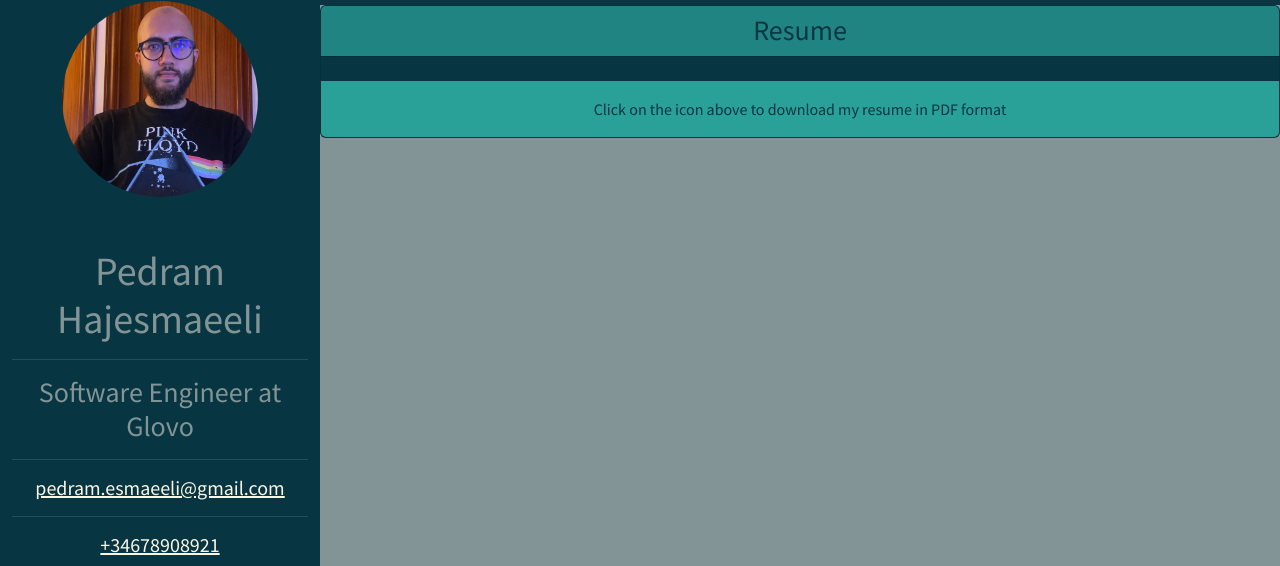
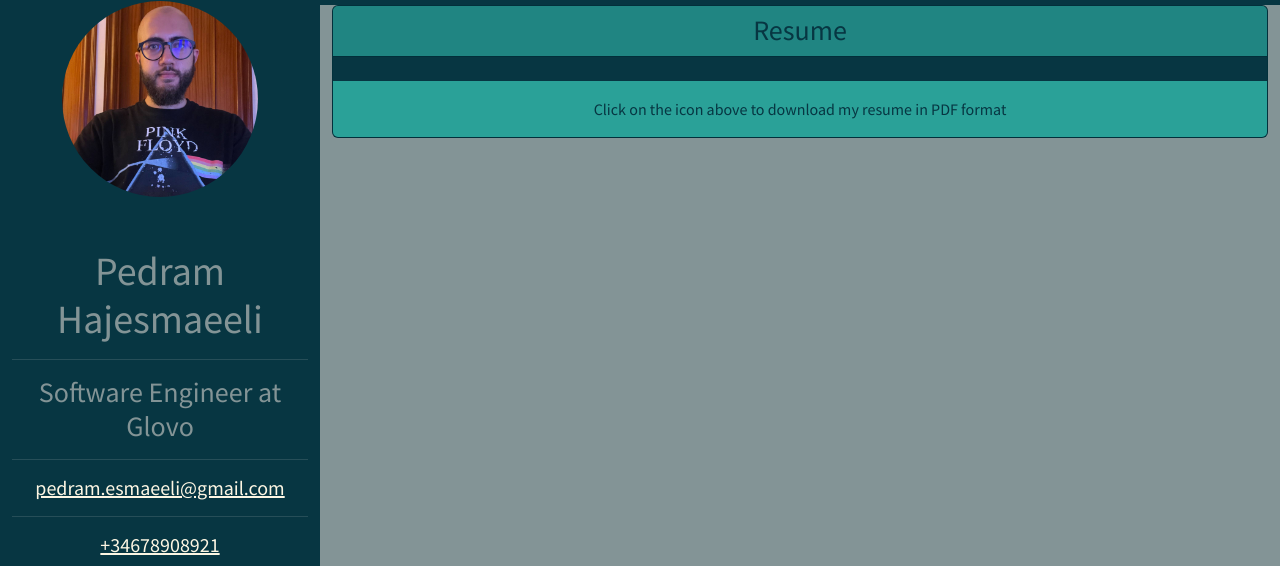
Before and after one commit to pdrum/pdrum.github.io, a Gatsby site: page /resume in a window 1280 px wide. Shown: the part 49-615 px from the top of the page. Built offline with nearby package versions, Linux system fonts and the light colour scheme; Gatsby itself is replaced by a stand-in of ours; some icons are missing.

Commit message:
Add margin for resume card

```diff
--- a/src/pages/resume.js
+++ b/src/pages/resume.js
@@ -3,9 +3,11 @@ import Layout from "../layout/Layout";
 import * as styles from '../styles/resume.module.css'
 import {FaFilePdf} from "react-icons/all";
 import HtmlHead from "../components/HtmlHead";
+import {Container} from "react-bootstrap";
 
 export default function Resume() {
   return <Layout>
+    <Container>
       <div className={`${styles.resumeContainer} text-center text-dark`}>
         <div className="card mb-3 bg-success">
           <h3 className="card-header">Resume</h3>
@@ -21,6 +23,7 @@ export default function Resume() {
           </div>
         </div>
       </div>
+    </Container>
   </Layout>
 }
 
```
Lines whose indentation alone changed are shown as unchanged.
